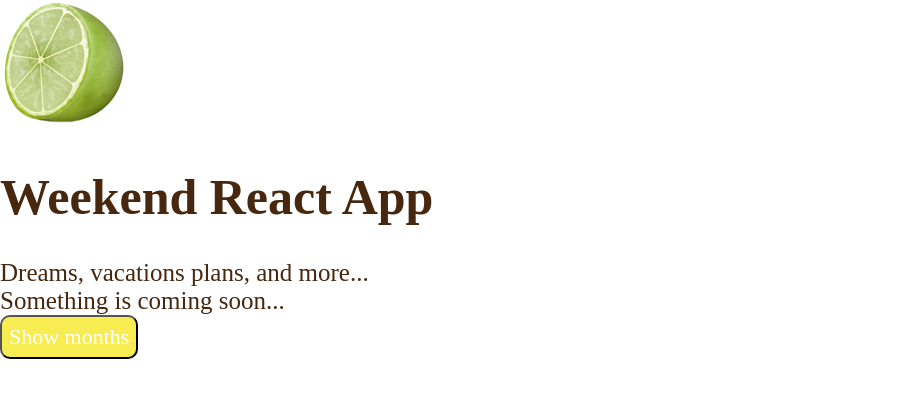
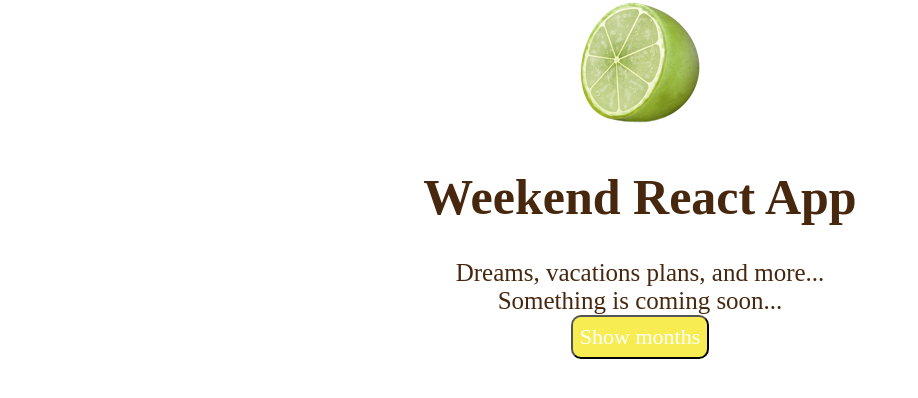
Before and after one commit to Loratadin/react-weekend-app, a React app: page / in a window 1280 px wide. Shown: the top 398 px of the page, without its empty margins (0-918 px from the left). Built offline with nearby package versions, Linux system fonts and the light colour scheme; a web font is replaced by a local one.

Commit message:
Import classes and adjust the code

```diff
--- a/src/App.js
+++ b/src/App.js
@@ -1,5 +1,5 @@
 import React, { Component } from 'react';
-import './App.css';
+import classes from './App.css';
 import Day from './Day/Day';
 
 class App extends Component {
@@ -75,20 +75,20 @@ style.backgroundColor = '#f5ba1c';
 
     }
 
-    const classes = [];
+    const assignedClasses = [];
     if (this.state.months.length <= 2) {
-      classes.push('red'); // classes = ['red']
+      assignedClasses.push(classes.red); // assignedClasses = ['red']
     }
     if (this.state.months.length <= 1) {
-      classes.push('bold'); // classes = ['red', 'bold']
+      assignedClasses.push(classes.bold); // assignedClasses = ['red', 'bold']
     }
     return (
-      <div className="App">
+      <div className={classes.App}>
         <header className="App-header">
           <img src="../lime.png" className="App-logo" alt="logo" />
           <h1 className="App-title">Weekend React App</h1>
         </header>
-        <p className={classes.join(' ')}>Dreams, vacations plans, and more...</p>
+        <p className={assignedClasses.join(' ')}>Dreams, vacations plans, and more...</p>
         <p className="App-intro">
           Something is coming soon...
         </p>
```
